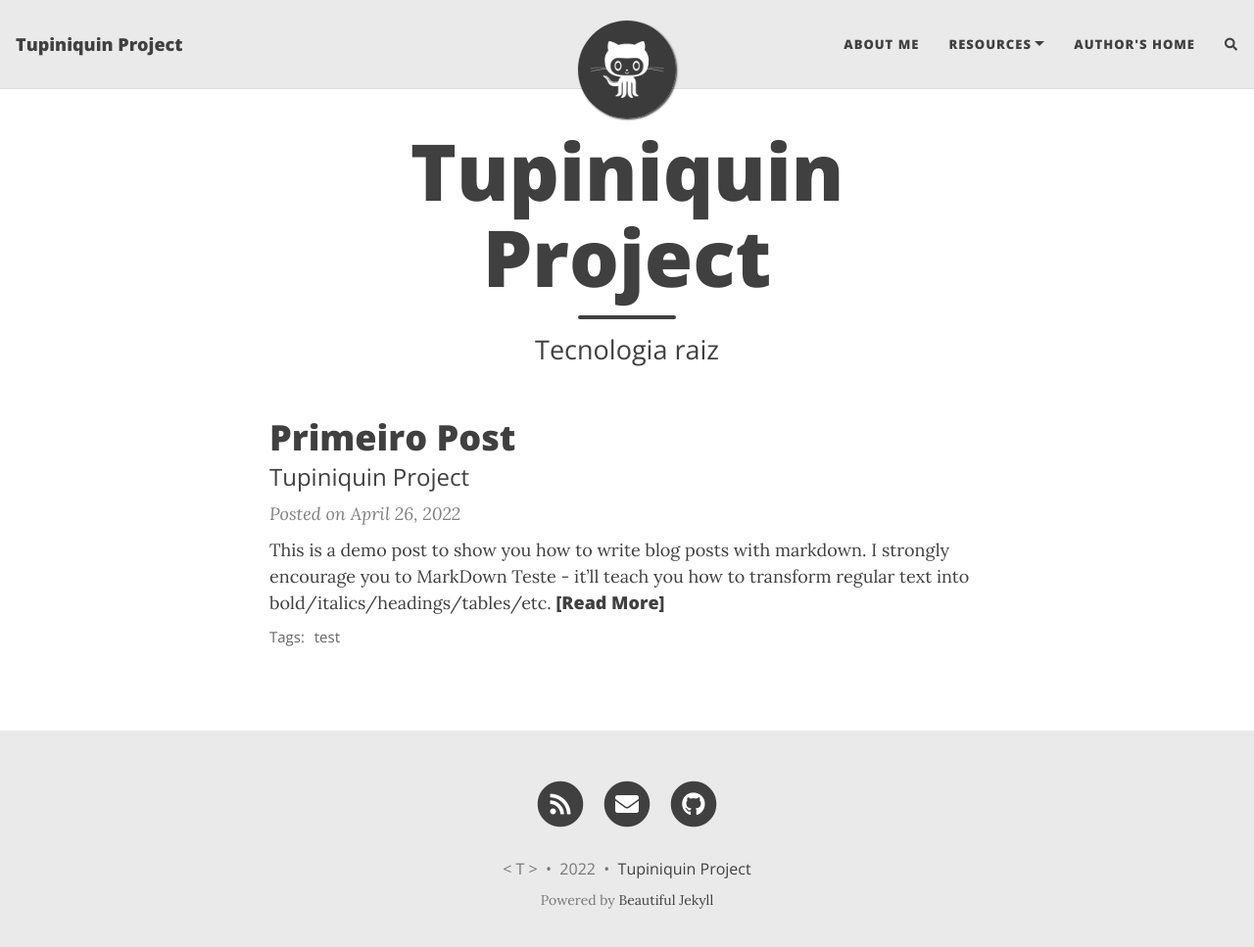
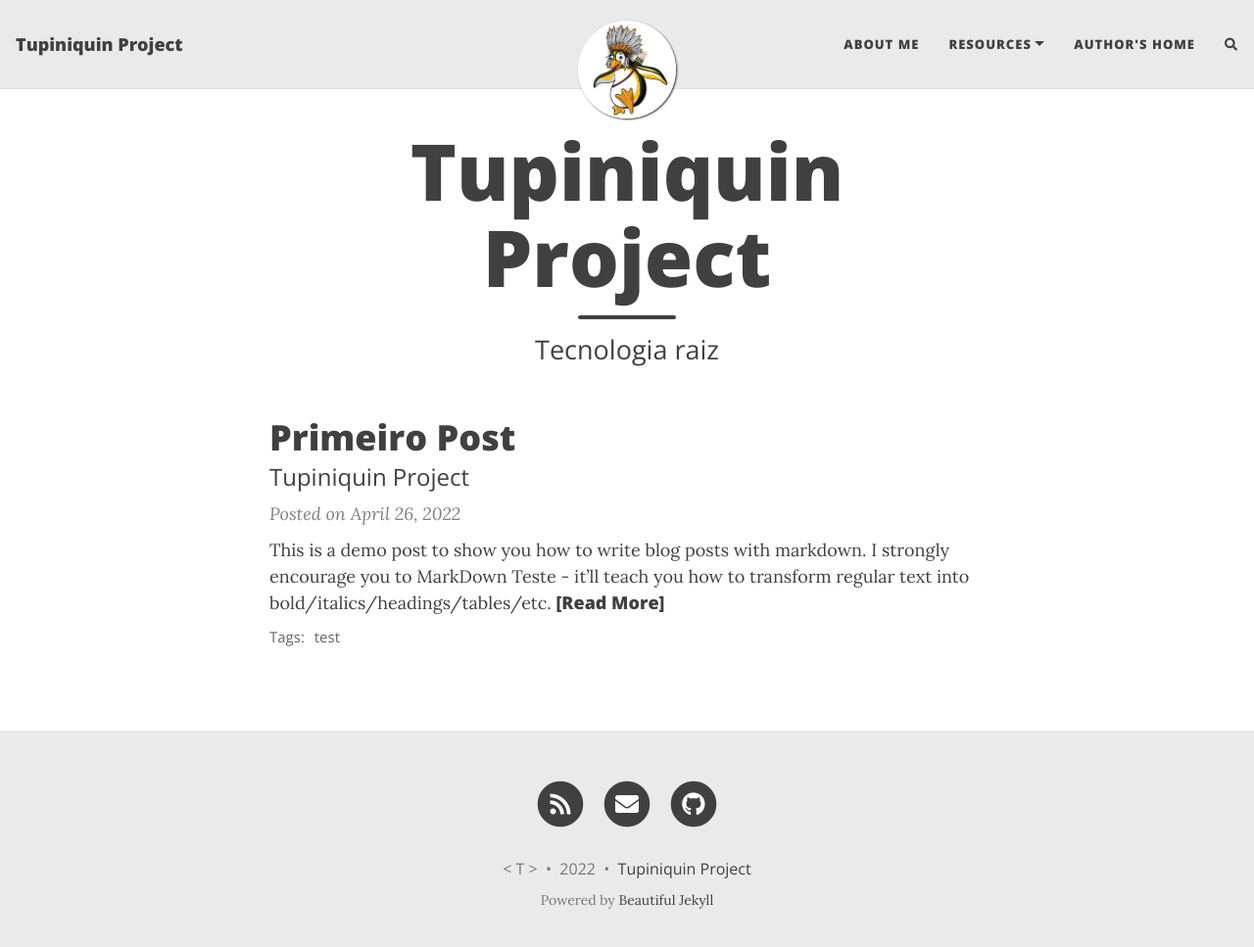
Before and after one commit to tupiniquin/tupiniquin.github.io, a Jekyll site: the page built from index.html, in a window 1280 px wide and 980 px high. Shown: the top 967 px of the window at 98% size. Built offline with Jekyll 4.4.1, drawn with Linux system fonts in a browser that asks for light colours; nearby versions of some CDN libraries; the list of posts is cut into pages by our own code; comment, search, counter and statistics services are not loaded.

Commit message:
Update _config.yml

```diff
--- a/_config.yml
+++ b/_config.yml
@@ -25,7 +25,8 @@ navbar-links:
 
 # Image to show in the navigation bar - works best with a square image
 # Remove this parameter if you don't want an image in the navbar
-avatar: "/assets/img/avatar-icon.png"
+#avatar: "/assets/img/avatar-icon.png"
+avatar: "tupiniquin_logo.jpg"
 
 # By default, the image is cut into a circle. You can disable this behaviour by setting 'round-avatar: false'
 round-avatar: true
```
